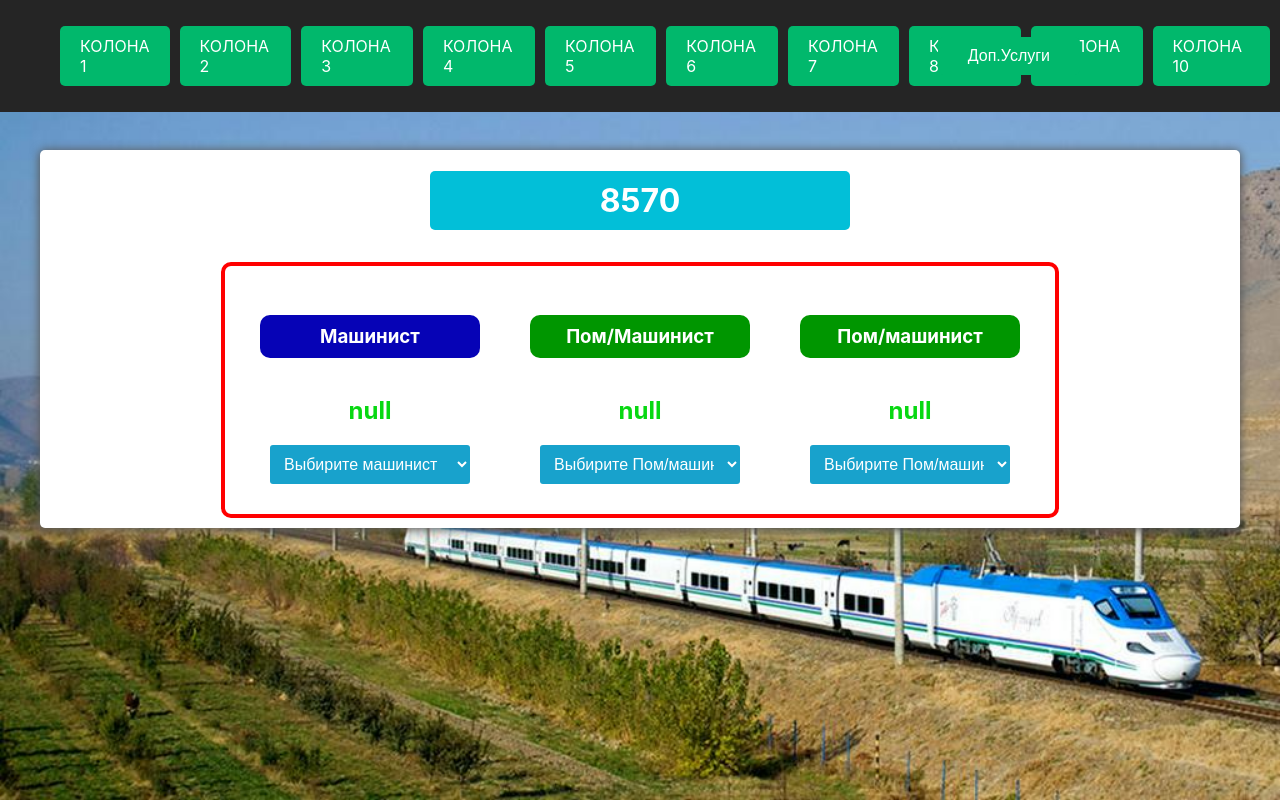
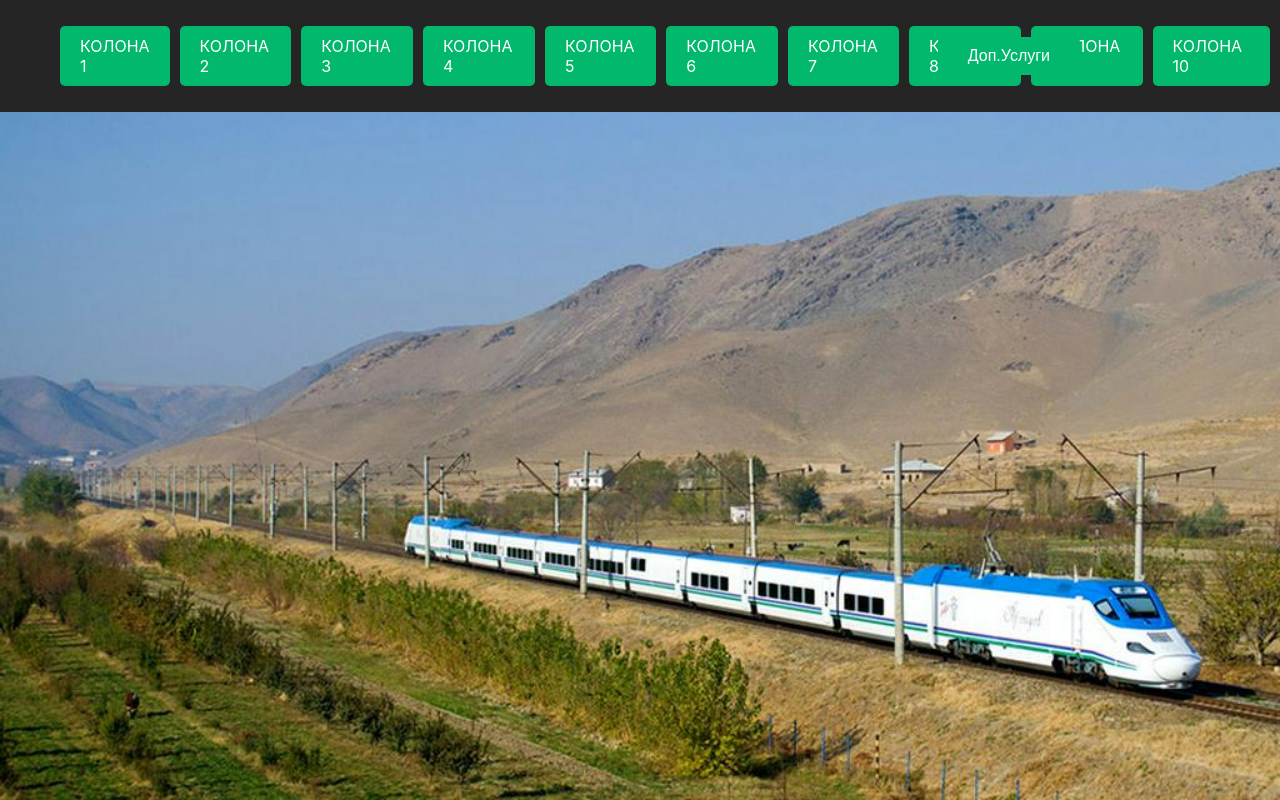
Before and after one commit to windoxas/Depo-project, a React (Create React App) app: page /columnTwo in a window 1280 px wide. Built offline with nearby package versions, Linux system fonts and the light colour scheme; data requests are answered from the project's data file.

Commit message:
add new file and change some file

```diff
--- a/src/component/columns/columnOne/ColumnOne.js
+++ b/src/component/columns/columnOne/ColumnOne.js
@@ -9,18 +9,19 @@ import './column_One.css'
 
 function ColumnOne(){
 
-
 let [countUp, setCountUp] = React.useState()
 let [countDown, setCountDown] = React.useState();
 
-let hour = 0;
-let minut = 0;
-let second =0;
+
 
 
 
 React.useEffect(() => {
+    let hour = 0;
+    let minut = 0;
+    let second = localStorage.getItem('countsUp')
     function countUpTime(){
+        localStorage.setItem('countsUp', second)
         let times = moment().set({h:hour, m:minut, s:second}).format('HH:mm:ss')
         setCountUp(times)
         second++
@@ -29,19 +30,25 @@ React.useEffect(() => {
 },[])
 
 
-let hours = {
-    hourDown:5,
-    MinutDown:45,
-    SecondDown:0
-}
 React.useEffect(() => {
+    let hours = {
+        hourDown:5,
+        MinutDown:45,
+        SecondDown:localStorage.getItem('countDown')
+    }
+    localStorage.setItem('minuteDown', hours.MinutDown)
     function countUpTime(){
+        localStorage.setItem('countDown', hours.SecondDown)
         let timesDown = moment().set({h:hours.hourDown, m:hours.MinutDown, s:hours.SecondDown}).format('HH:mm:ss')
         setCountDown(timesDown)
         hours.SecondDown--
     }
+
     setInterval(countUpTime, 1000)
 },[])
+
+
+
 
     return(
         <>
@@ -60,13 +67,13 @@ React.useEffect(() => {
                     <div className="team_change">
                         <div className="true_work">
                             <h3>На работе</h3>
-                            <p>Хидиров Джурабек <span className="show_countUp">{countUp}</span></p>
+                            <p >Хидиров Джурабек <span className="show_countUp">{countUp}</span></p>
                             <p>Шаманов Фарух <span className="show_countUp">{countUp}</span></p>
                         </div>
                         <div className="false_work">
                             <h3>На отдыхе</h3>
-                            <p>Саидов Олим <span>{countDown}</span></p>
-                            <p>Хидиров Рауф <span>{countDown}</span></p>
+                            <p style={countDown <  "00:00:01" ? {background:'yellow', color:'black'}: {background:'red'}}>Саидов Олим <span>{countDown}</span></p>
+                            <p style={countDown <  "00:00:01" ? {background:'yellow', color:'black'}: {background:'red'}}>Хидиров Рауф <span>{countDown}</span></p>
                         </div>
                     </div>
 
--- a/src/component/columns/columnTwo/ColumnTwo.js
+++ b/src/component/columns/columnTwo/ColumnTwo.js
@@ -1,8 +1,4 @@
 import React from 'react'
-import PersonOne from '../../listPerson/list_compenents/PersonOne'
-import PersonTwo from '../../listPerson/list_compenents/PersonTwo'
-import PersonThree from '../../listPerson/list_compenents/PersonThree'
-// import DateTime from './list_compenents/Date_time'
 
 
 
@@ -11,21 +7,8 @@ function ColumnTwo(){
 
     return(
         <>
-        <div className="list_person">
-                <div className="train">
-                    <h1 className="train_number">8570</h1>
-                    <div className="train_drive_person">
 
-                        <PersonOne/>
-                        <PersonTwo/>
-                        <PersonThree/>
-
-                    </div>
-
-                </div>
-
-        </div>
-
+            <h1>Hello</h1>
         </>
         )
 }
```
Also changed, not shown: src/component/columns/ColumnEight/index.js (added), src/component/columns/ColumnFive/index.js (added), src/component/columns/ColumnFour/index.js (added), src/component/columns/ColumnNine/index.js (added), src/component/columns/ColumnSeven/index.js (added), src/component/columns/ColumnSix/index.js (added), src/component/columns/ColumnTen/index.js (added), src/component/columns/ColumnThree/index.js (added), src/component/columns/columnOne/index.js (added), src/component/columns/columnTwo/index.js (added), 1 other file (tests, documents, lock files or other folders).
